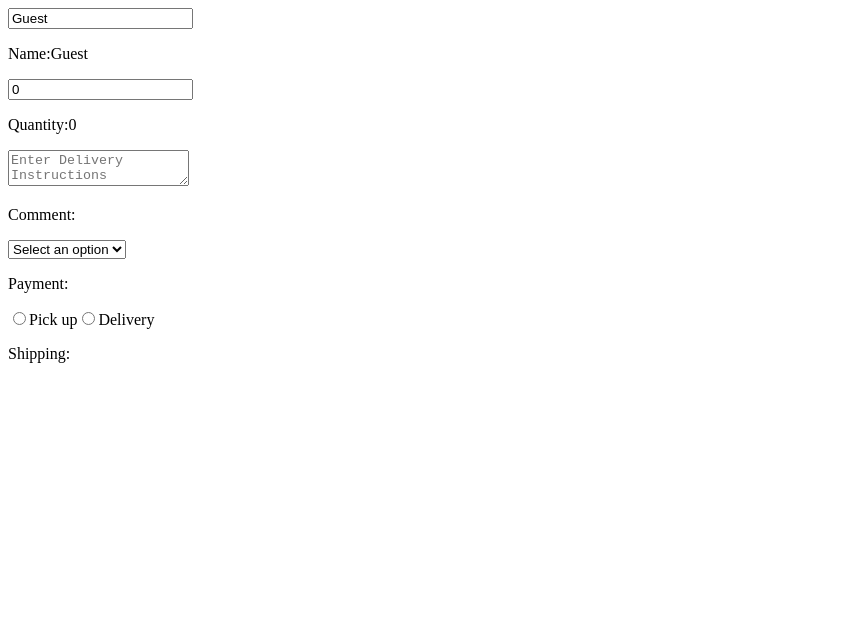
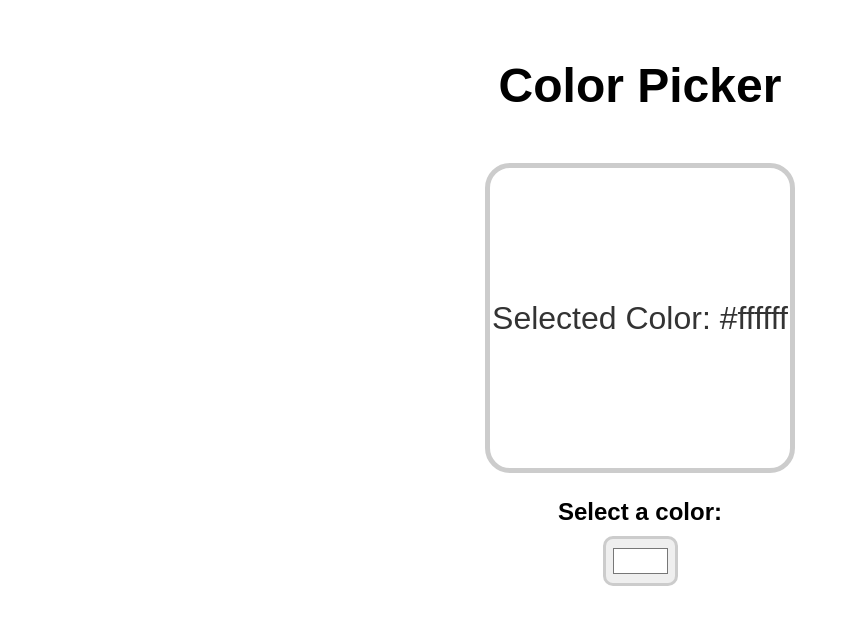
Before and after one commit to c-ityscape/html-css-js-react-mongodb-php-, a React (Vite) app in the folder react/my-react-app/: page / in a window 1280 px wide. Shown: the top 624 px of the page, without its empty margins (0-850 px from the left). Built offline with nearby package versions, Linux system fonts and the light colour scheme.

Commit message:
22/06 evening session

```diff
--- a/react/my-react-app/src/App.jsx
+++ b/react/my-react-app/src/App.jsx
@@ -6,6 +6,7 @@ import List from './List.jsx';
 import ProfilePicture from './ProfilePicture.jsx';
 import MyComponent from './MyComponent.jsx';
 import Counter from './Counter.jsx';
+import ColorPicker from './ColorPicker.jsx';
 function App() {
   // const fruits = [{name: 'Apple', calories: 95}, {name: 'Banana', calories: 105}, {name: 'Cherry', calories: 50}, {name: 'Date', calories: 277}, {name: 'Elderberry', calories: 73}];
   // const vegetables = [{name: 'Carrot', calories: 41}, {name: 'Broccoli', calories: 55}, {name: 'Spinach', calories: 23}, {name: 'Potato', calories: 77}, {name: 'Cucumber', calories: 16}];
@@ -26,13 +27,16 @@ function App() {
 <Button />
 <ProfilePicture />
 </> */
-<>
+/*<>
 <MyComponent />
-</>
+</>*/
 /*<>
 <Counter />
 </>
 */
+<>
+<ColorPicker />
+</>
 );
 }
 
--- /dev/null
+++ b/react/my-react-app/src/ColorPicker.jsx
@@ -0,0 +1,20 @@
+import React, {useState} from "react";
+function ColorPicker(){
+    const [color, setColor]=useState("#ffffff");
+    function handleColorChange(event){
+        setColor(event.target.value);
+    }
+
+    return (<>
+    <div className="color-picker-container">
+        <h1>Color Picker</h1>
+        <div className="color-display" style={{backgroundColor: color}}>
+            <p>Selected Color: {color}</p>
+
+        </div>
+        <label>Select a color: </label>
+        <input type="color" value={color} onChange={handleColorChange} />
+    </div>
+    </>);
+}
+export default ColorPicker;
--- a/react/my-react-app/src/index.css
+++ b/react/my-react-app/src/index.css
@@ -89,3 +89,50 @@ margin: 0;
 .counter-button:hover{
   background-color: hsl(197, 100%, 40%);
 }
+
+body{
+  font-family: Arial, sans-serif;
+
+}
+.color-picker-container{
+  display: flex;
+  flex-direction: column;
+  align-items: center;
+
+}
+h1{
+  margin: 50px;
+  font-size: 3rem;
+
+}
+.color-display{
+  width: 300px;
+  height: 300px;
+  display: flex;
+  justify-content: center;
+  align-items: center;
+  border: 5px solid hsl(0, 0%, 80%);
+  border-radius: 25px;
+  margin-bottom: 25px;
+  transition: 0.25s ease;
+}
+.color-display p{
+  color: hsl(0, 0%, 20%);
+  font-size: 2rem;
+  text-align: center;
+
+}
+label{
+  font-size: 1.5rem;
+  font-weight: bold;
+  margin-bottom: 10px;
+
+}
+input[type="color"]{
+  width: 75px;
+  height: 50px;
+  padding: 5px;
+  border-radius: 10px;
+  border: 3px solid hsl(0,0%,80%);
+
+}
```
